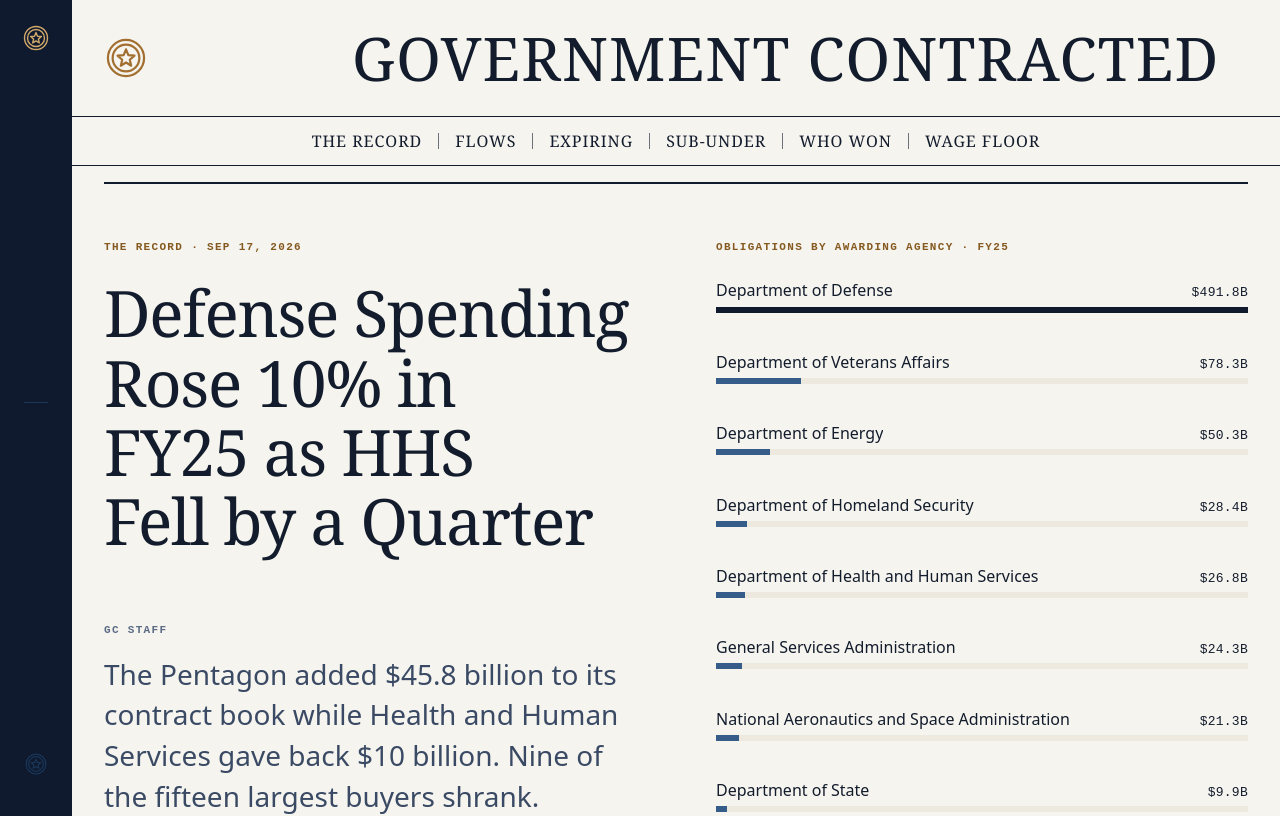
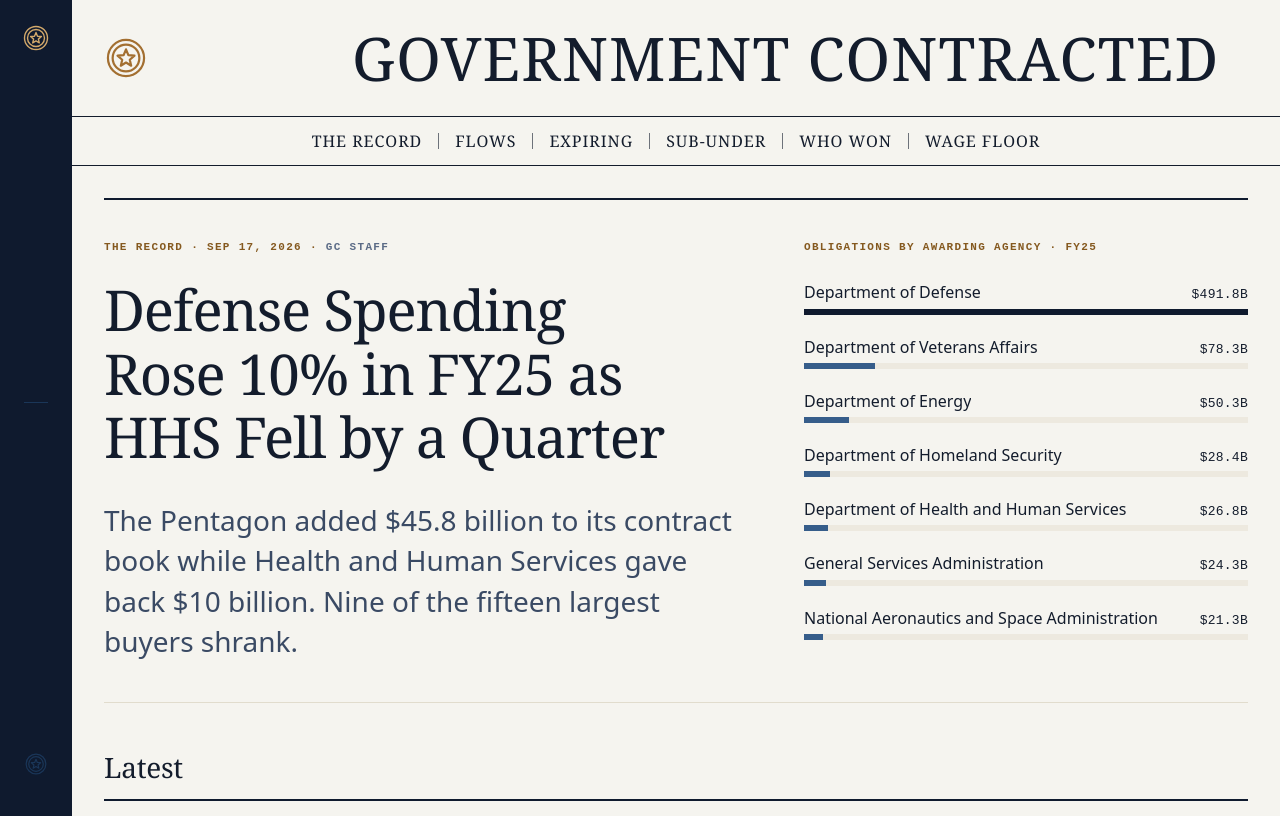
Before and after one commit to bencrane/gc-home-v1, a React (Vite) app: page / in a window 1280 px wide. Shown: the top 816 px of the page. Built offline with nearby package versions, Linux system fonts and the light colour scheme.

Commit message:
Revert "style(design): FINDING-013 — lead on the Puck model: 50/50 plate at fixed height, headline top and dek pinned to the foot, chart rows fill the plate, headline 83"
This reverts commit 4c900b67c9a4af951bf9cc317b1e75bbc3c02def.

```diff
--- a/src/components/editorial/PieceCard.tsx
+++ b/src/components/editorial/PieceCard.tsx
@@ -17,19 +17,14 @@ export function PieceCard({ piece, variant = "card", well = "art", className }:
 
   if (variant === "lead") {
     return (
-      <article className={cn("border-b border-line border-t-2 border-t-navy-900 py-14", className)}>
-        <div className="grid grid-cols-1 gap-12 lg:min-h-[36rem] lg:grid-cols-2 lg:gap-20">
-          <div className="flex flex-col justify-between">
-            <div>
-              <MonoLabel className="text-copper-600"><Link to={`/section/${piece.format}`} className="hover:text-navy-900">{piece.formatName}</Link> · {dateShort(piece.publishedAt)}</MonoLabel>
-              <Link to={href} className="group mt-6 block"><Heading level={1} className="text-display transition-colors group-hover:text-navy-600">{piece.title}</Heading></Link>
-            </div>
-            <div className="mt-12">
-              <MonoLabel className="text-foreground-subtle">{piece.byline}</MonoLabel>
-              <p className="mt-4 max-w-[52ch] text-dek-lg text-foreground-muted">{piece.dek}</p>
-            </div>
+      <article className={cn("border-b border-line border-t-2 border-t-navy-900 py-10", className)}>
+        <div className="grid grid-cols-1 gap-10 lg:grid-cols-12 lg:gap-14">
+          <div className="lg:col-span-7">
+            <MonoLabel className="text-copper-600"><Link to={`/section/${piece.format}`} className="hover:text-navy-900">{piece.formatName}</Link> · {dateShort(piece.publishedAt)} · <span className="text-foreground-subtle">{piece.byline}</span></MonoLabel>
+            <Link to={href} className="group mt-6 block"><Heading level={1} className="text-display transition-colors group-hover:text-navy-600">{piece.title}</Heading></Link>
+            <p className="mt-8 max-w-[60ch] text-dek-lg text-foreground-muted">{piece.dek}</p>
           </div>
-          <Link to={href} className="block lg:self-stretch"><Visual piece={piece} size="lead" /></Link>
+          <Link to={href} className="block lg:col-span-5"><Visual piece={piece} size="lead" /></Link>
         </div>
       </article>
     )
--- a/src/components/editorial/Visual.tsx
+++ b/src/components/editorial/Visual.tsx
@@ -66,18 +66,18 @@ function FigureVisual({ spec, size }: { spec: FiguresSpec; size: "card" | "lead"
 }
 
 function LedgerVisual({ spec, size }: { spec: LedgerSpec; size: "card" | "lead" }) {
-  const rows = spec.data.rows.slice(0, size === "lead" ? 8 : 5)
+  const rows = spec.data.rows.slice(0, size === "lead" ? 7 : 5)
   const f = fmt[spec.valueFormat] as (v: unknown) => string
   const max = Math.max(...rows.map((r) => Number(r[spec.value]) || 0))
   return (
-    <figure className={size === "lead" ? "flex h-full flex-col" : undefined}>
+    <figure>
       <MonoLabel className="text-copper-600">{spec.heading}</MonoLabel>
-      <ol className={size === "lead" ? "mt-5 flex flex-1 flex-col justify-between" : "mt-4"}>
+      <ol className="mt-4">
         {rows.map((r, i) => {
           const v = Number(r[spec.value]) || 0
           const w = max ? Math.max(1.5, (v / max) * 100) : 0
           return (
-            <li key={i} className={size === "lead" ? "py-1" : "py-2.5"}>
+            <li key={i} className="py-2.5">
               <div className="flex items-baseline justify-between gap-4">
                 <span className="truncate text-body text-foreground">{String(r[spec.label] ?? "—")}</span>
                 <span className="shrink-0 font-mono text-mono-data tabular-nums text-foreground">{f(r[spec.value])}</span>
--- a/src/index.css
+++ b/src/index.css
@@ -41,8 +41,8 @@
   --text-wordmark--line-height: 1;
   --text-wordmark--letter-spacing: 0.02em;
 
-  --text-display: clamp(2.75rem, 5vw, 5.1875rem);      /* 83: front lead */
-  --text-display--line-height: 1.08;
+  --text-display: clamp(2.5rem, 4.4vw, 4.3125rem);    /* 69: front lead */
+  --text-display--line-height: 1.12;
   --text-display--letter-spacing: -0.02em;
   --text-display--font-weight: 400;
 
--- a/src/pages/Front.tsx
+++ b/src/pages/Front.tsx
@@ -37,7 +37,7 @@ export default function Front() {
 
   return (
     <>
-      <Band className="front-band pt-4">
+      <Band className="front-band pt-8">
         <PieceCard piece={lead} variant="lead" />
       </Band>
       <Band className="pb-12 pt-12">
```
Also changed, not shown: 1 other file (tests, documents, lock files or other folders).
